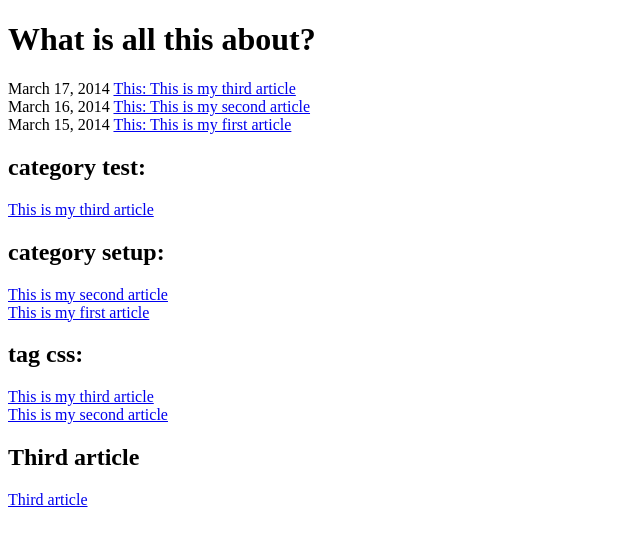
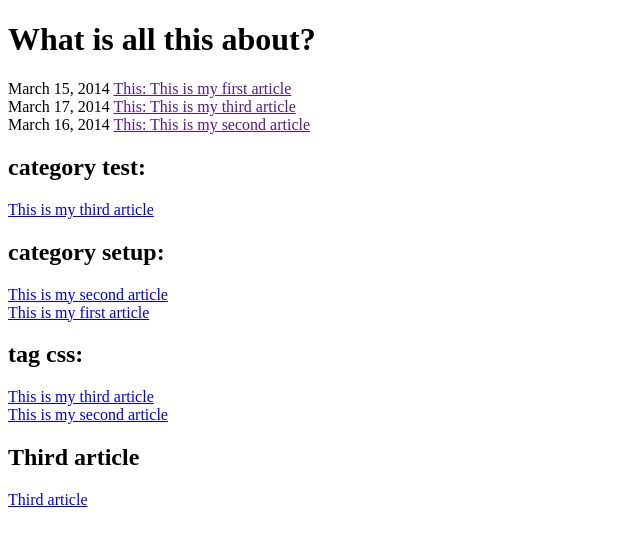
Before and after one commit to developinguxd/developinguxd.github.io, a Jekyll site: the page built from index.html, in a window 1280 px wide. Shown: the top 546 px of the page, without its empty margins (0-640 px from the left). Built offline with Jekyll 4.4.1, drawn with Linux system fonts in a browser that asks for light colours; some of the changed lines change nothing that is shown.

Commit message:
Try sorting again

```diff
--- a/index.html
+++ b/index.html
@@ -5,10 +5,11 @@
 
 <h1>{{ page.title }}</h1>
 
-{% for post in site.posts %}
+{% assign sorted_posts = site.posts | sort:"index" %}
+{% for node in sorted_posts %}
 
-    {{ post.date | date: "%B %e, %Y" }}
-    <a href="{{ post.url }}">This: {{ post.title }}</a><br>
+    {{ node.date | date: "%B %e, %Y" }}
+    <a href="{{ post.url }}">This: {{ node.title }}</a><br>
 
 {% endfor %}
 
```
